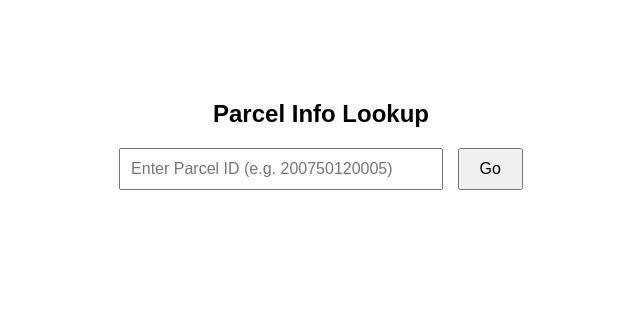
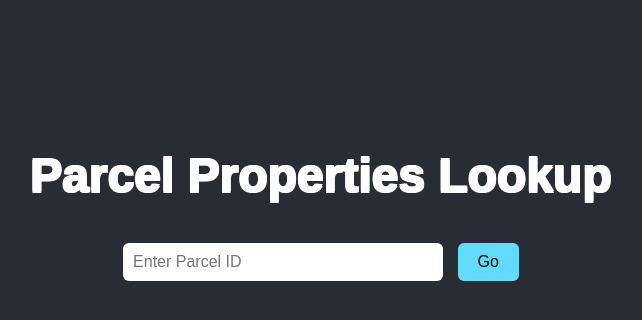
Before and after one commit to nbroderick1/parcel-properties-lookup, a plain HTML site: page index.html in a window 1280 px wide. Shown: the whole page, without its empty margins (319-961 px from the left). Drawn offline with Linux system fonts and the light colour scheme.

Commit message:
Update index.html

```diff
--- a/index.html
+++ b/index.html
@@ -2,49 +2,64 @@
 <html lang="en">
 <head>
   <meta charset="UTF-8">
-  <title>Parcel Info Lookup</title>
+  <title>Parcel Properties Lookup</title>
   <style>
     body {
-      background-color: white;
-      font-family: sans-serif;
+      background-color: #282c34;
+      font-family: Arial, sans-serif;
+      color: white;
       text-align: center;
-      margin-top: 100px;
+      padding-top: 100px;
     }
 
     h2 {
-      margin-bottom: 20px;
+      font-size: 3em;
+      color: white;
+      text-shadow:
+        -1px -1px 0 #fff,
+         1px -1px 0 #fff,
+        -1px  1px 0 #fff,
+         1px  1px 0 #fff;
     }
 
     input {
       padding: 10px;
-      font-size: 16px;
+      font-size: 1em;
       width: 300px;
-      max-width: 90%;
+      border-radius: 6px;
+      border: none;
+      margin-right: 10px;
     }
 
     button {
       padding: 10px 20px;
-      font-size: 16px;
-      margin-left: 10px;
+      font-size: 1em;
+      background-color: #61dafb;
+      border: none;
+      border-radius: 6px;
       cursor: pointer;
+    }
+
+    button:hover {
+      background-color: #21a1f1;
     }
   </style>
 </head>
 <body>
-  <h2>Parcel Info Lookup</h2>
+
+  <h2>Parcel Properties Lookup</h2>
   <form onsubmit="lookupParcel(); return false;">
-    <input type="text" id="parcelID" placeholder="Enter Parcel ID (e.g. 200750120005)" required>
+    <input type="text" id="parcelID" placeholder="Enter Parcel ID" required>
     <button type="submit">Go</button>
   </form>
 
   <script>
     function lookupParcel() {
       const pid = document.getElementById('parcelID').value.trim();
-      if (!pid) return;
-
       const url = `https://www.utahcounty.gov/LandRecords/property.asp?av_serial=${encodeURIComponent(pid)}`;
       window.open(url, '_blank');
     }
   </script>
+
 </body>
 </html>
```
